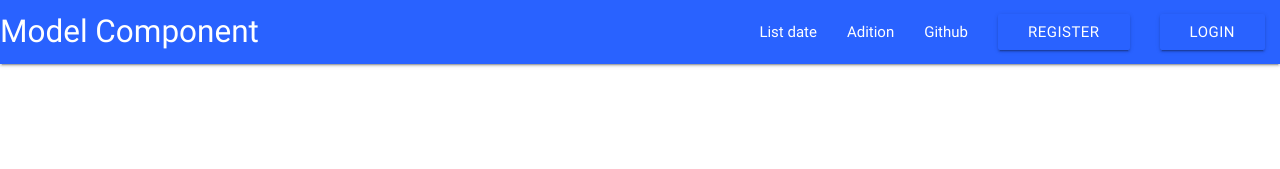
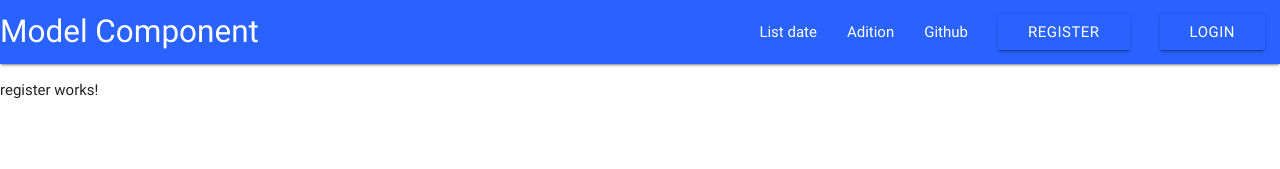
Before and after one commit to lucasgian/models-of-component, an Angular app in the folder implementation/: page /register in a window 1280 px wide. Before the commit this address led to /. Shown: the top 169 px of the page. Built offline with nearby package versions, Linux system fonts and the light colour scheme.

Commit message:
feat[register/implementation] adição do component register ao projeto

```diff
--- a/implementation/src/app/app.module.ts
+++ b/implementation/src/app/app.module.ts
@@ -7,13 +7,15 @@ import { AppRoutingModule } from './app.routing.module';
 import { AppComponent } from './app.component';
 import { NavBarComponent } from './nav-bar/nav-bar.component';
 import { LoginComponent } from './login/login.component';
+import { RegisterComponent } from './register/register.component';
 
 
 @NgModule({
   declarations: [
     AppComponent,
     NavBarComponent,
-    LoginComponent
+    LoginComponent,
+    RegisterComponent
   ],
   imports: [
     BrowserModule,
--- a/implementation/src/app/app.routing.module.ts
+++ b/implementation/src/app/app.routing.module.ts
@@ -3,14 +3,14 @@ import { NgModule } from '@angular/core';
 import { RouterModule, Routes } from '@angular/router';
 
 import { LoginComponent } from "./login/login.component";
-//import { RegisterComponent } from './register/register.component';
+import { RegisterComponent } from './register/register.component';
 
 @NgModule({
     imports: [RouterModule.forRoot(
         [
-           { path: 'login', component: LoginComponent }
+           { path: 'login', component: LoginComponent },
            // { path: 'edit/:id', component: TaskEditComponent },
-           //{ path: 'register', component: RegisterComponent }
+           { path: 'register', component: RegisterComponent }
         ]
     )],
     exports: [RouterModule]
--- a/implementation/src/app/nav-bar/nav-bar.component.html
+++ b/implementation/src/app/nav-bar/nav-bar.component.html
@@ -15,7 +15,7 @@
         <a href="collapsible.html">Github</a>
       </li>
       <li>
-        <a class="waves-effect waves-light btn blue accent-4">Register</a>
+        <a routerLink="register" class="waves-effect waves-light btn blue accent-4">Register</a>
       </li>
       <li>
         <a routerLink="login" class="waves-effect waves-light btn blue accent-4">Login</a>
--- /dev/null
+++ b/implementation/src/app/register/register.component.html
@@ -0,0 +1,3 @@
+<p>
+  register works!
+</p>
--- /dev/null
+++ b/implementation/src/app/register/register.component.ts
@@ -0,0 +1,15 @@
+import { Component, OnInit } from '@angular/core';
+
+@Component({
+  selector: 'app-register',
+  templateUrl: './register.component.html',
+  styleUrls: ['./register.component.css']
+})
+export class RegisterComponent implements OnInit {
+
+  constructor() { }
+
+  ngOnInit() {
+  }
+
+}
```
Also changed, not shown: implementation/src/app/register/register.component.css (added), 1 other file (tests, documents, lock files or other folders).
